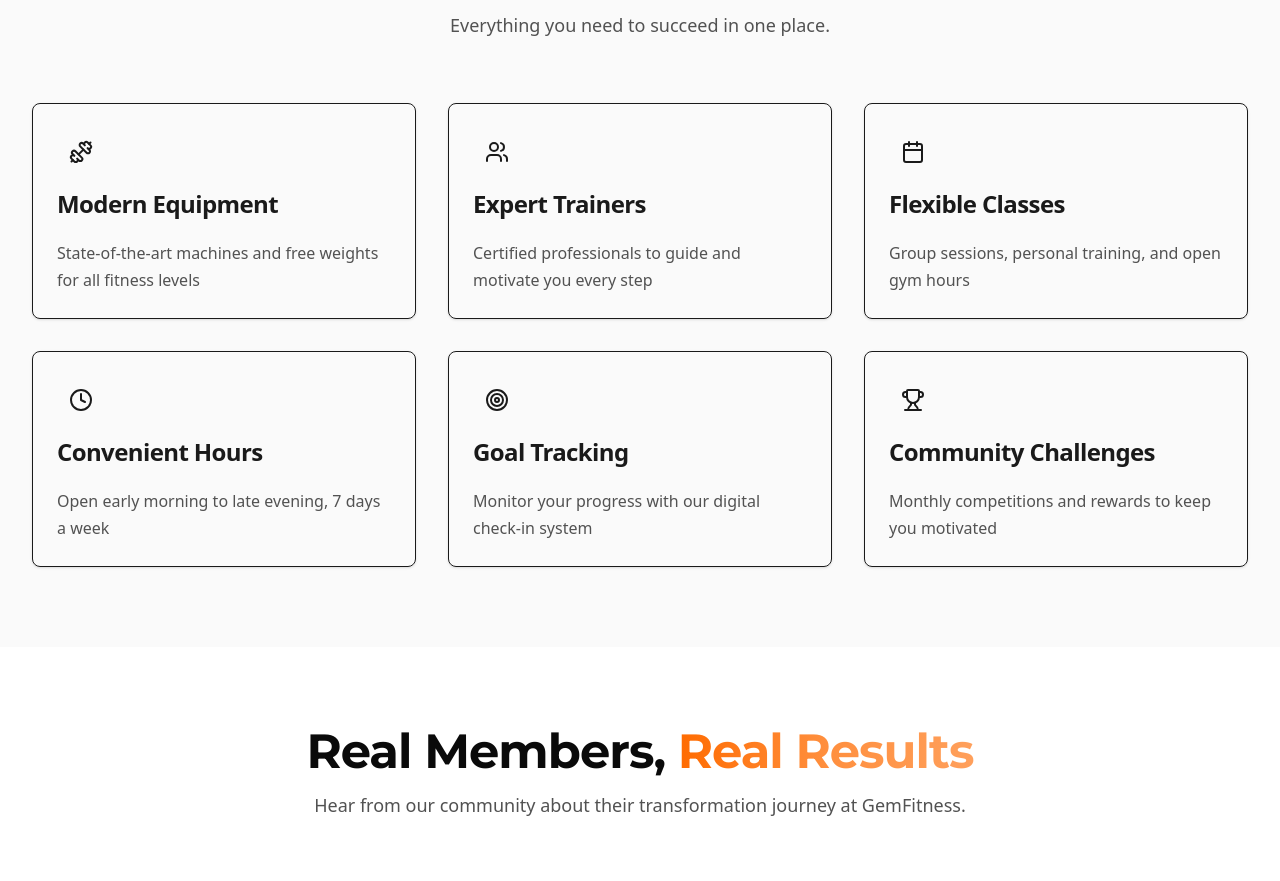
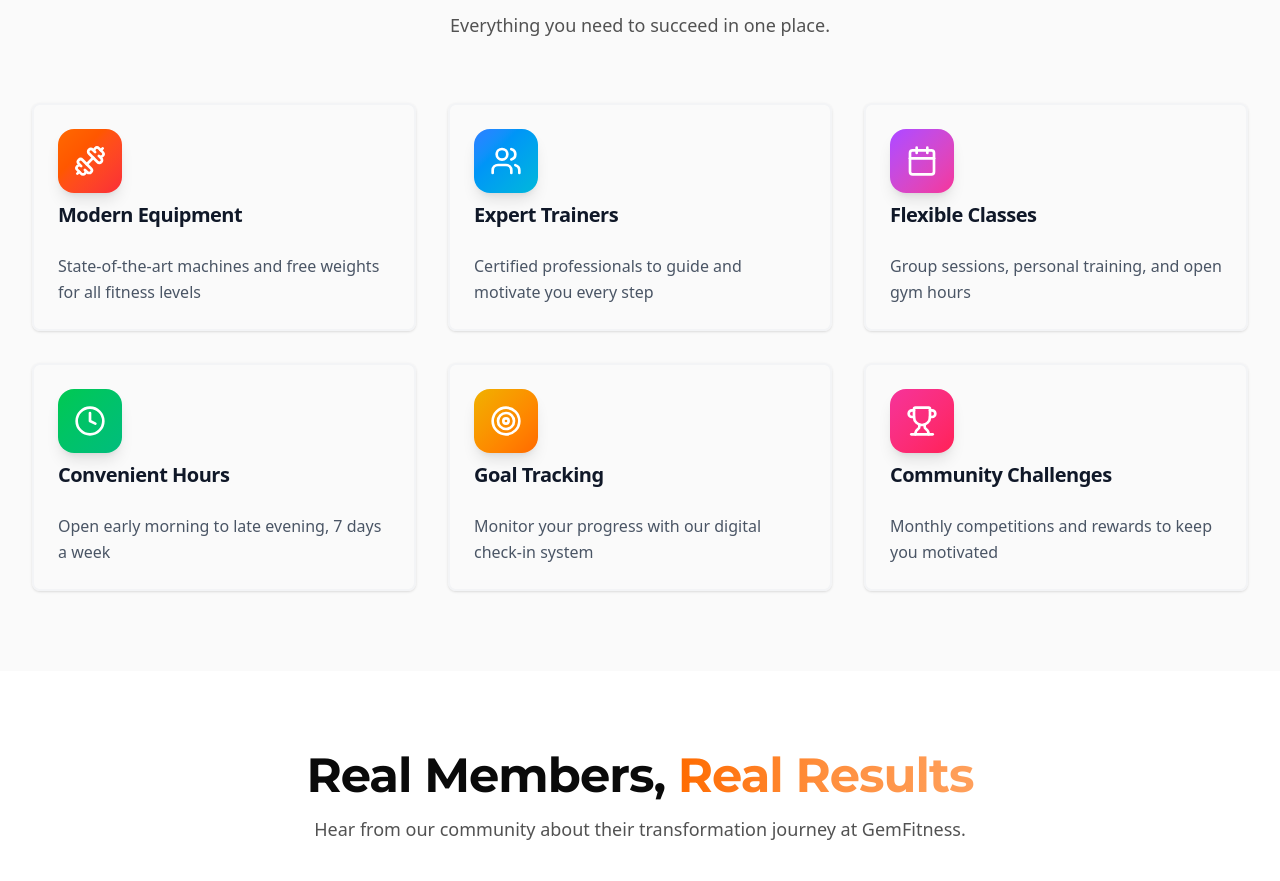
Before and after one commit to kpankpa/Gemfitness, a Next.js app: page / in a window 1280 px wide. Shown: the part 2898-3779 px from the top of the page. Built offline with nearby package versions, Linux system fonts and the light colour scheme.

Commit message:
Enhance feature cards with premium styling - Add gradient icon backgrounds with unique colors - Improve border and shadow effects - Add smooth hover animations and scale effects - Better typography and spacing

```diff
--- a/src/app/page.tsx
+++ b/src/app/page.tsx
@@ -372,32 +372,38 @@ export default function HomePage() {
               {
                 icon: Dumbbell,
                 title: "Modern Equipment",
-                description: "State-of-the-art machines and free weights for all fitness levels"
+                description: "State-of-the-art machines and free weights for all fitness levels",
+                gradient: "from-orange-500 to-red-500"
               },
               {
                 icon: Users,
                 title: "Expert Trainers",
-                description: "Certified professionals to guide and motivate you every step"
+                description: "Certified professionals to guide and motivate you every step",
+                gradient: "from-blue-500 to-cyan-500"
               },
               {
                 icon: Calendar,
                 title: "Flexible Classes",
-                description: "Group sessions, personal training, and open gym hours"
+                description: "Group sessions, personal training, and open gym hours",
+                gradient: "from-purple-500 to-pink-500"
               },
               {
                 icon: Clock,
                 title: "Convenient Hours",
-                description: "Open early morning to late evening, 7 days a week"
+                description: "Open early morning to late evening, 7 days a week",
+                gradient: "from-green-500 to-emerald-500"
               },
               {
                 icon: Target,
                 title: "Goal Tracking",
-                description: "Monitor your progress with our digital check-in system"
+                description: "Monitor your progress with our digital check-in system",
+                gradient: "from-yellow-500 to-orange-500"
               },
               {
                 icon: Trophy,
                 title: "Community Challenges",
-                description: "Monthly competitions and rewards to keep you motivated"
+                description: "Monthly competitions and rewards to keep you motivated",
+                gradient: "from-pink-500 to-rose-500"
               },
             ].map((feature, i) => (
               <motion.div
@@ -406,16 +412,17 @@ export default function HomePage() {
                 whileInView={{ opacity: 1, y: 0 }}
                 transition={{ duration: 0.5, delay: i * 0.1 }}
                 viewport={{ once: true }}
+                className="group"
               >
-                <Card className="h-full hover:shadow-lg transition-shadow">
-                  <CardHeader>
-                    <div className="h-12 w-12 rounded-lg bg-primary/10 flex items-center justify-center mb-4">
-                      <feature.icon className="h-6 w-6 text-primary" />
+                <Card className="h-full border-2 border-gray-100 hover:border-orange-300 hover:shadow-2xl transition-all duration-300 overflow-hidden">
+                  <CardHeader className="space-y-4">
+                    <div className={`h-16 w-16 rounded-2xl bg-gradient-to-br ${feature.gradient} flex items-center justify-center mb-2 shadow-lg group-hover:scale-110 transition-transform duration-300`}>
+                      <feature.icon className="h-8 w-8 text-white" />
                     </div>
-                    <CardTitle>{feature.title}</CardTitle>
+                    <CardTitle className="text-xl font-bold text-gray-900 group-hover:text-orange-600 transition-colors">{feature.title}</CardTitle>
                   </CardHeader>
                   <CardContent>
-                    <p className="text-neutral-600">{feature.description}</p>
+                    <p className="text-gray-600 leading-relaxed">{feature.description}</p>
                   </CardContent>
                 </Card>
               </motion.div>
```
